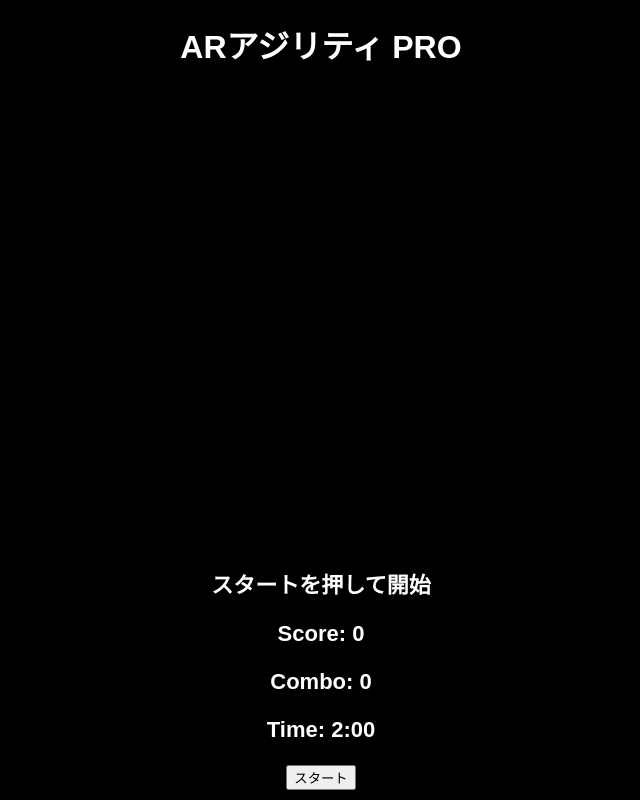
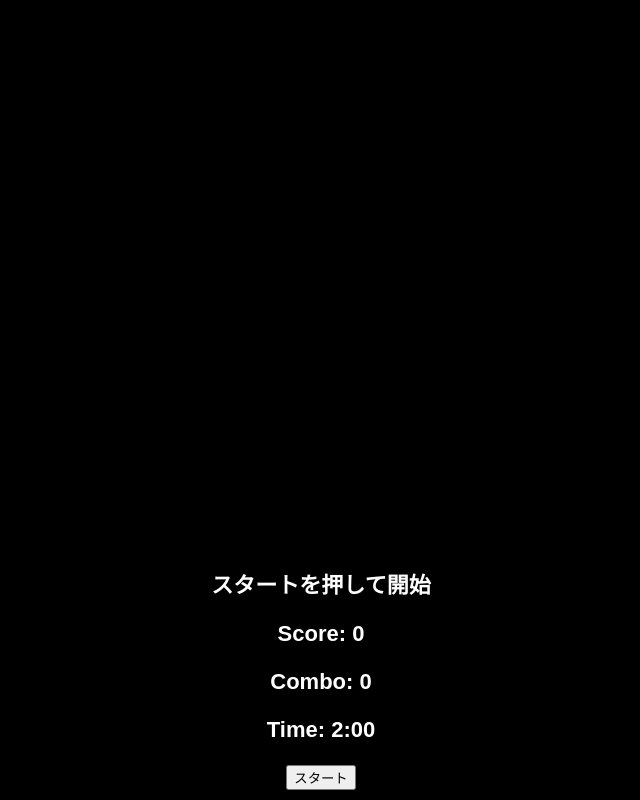
Before and after one commit to tat457/adiriteli, a plain HTML site: page index.html in a window 1280 px wide. Shown: the top 800 px of the page, without its empty margins (319-959 px from the left). Drawn offline with Linux system fonts and the light colour scheme.

Commit message:
Remove heading from index.html

```diff
--- a/index.html
+++ b/index.html
@@ -7,8 +7,6 @@
 <link rel="stylesheet" href="style.css">
 </head>
 <body>
-
-<h1>ARアジリティ PRO</h1>
 
 <video id="video" autoplay playsinline muted></video>
 <canvas id="canvas"></canvas>
@@ -22,7 +20,6 @@
   <p id="score">Score: 0</p>
   <p id="combo">Combo: 0</p>
   <p id="time">Time: 2:00</p>
-
   <button id="startBtn">スタート</button>
 </div>
 
```
